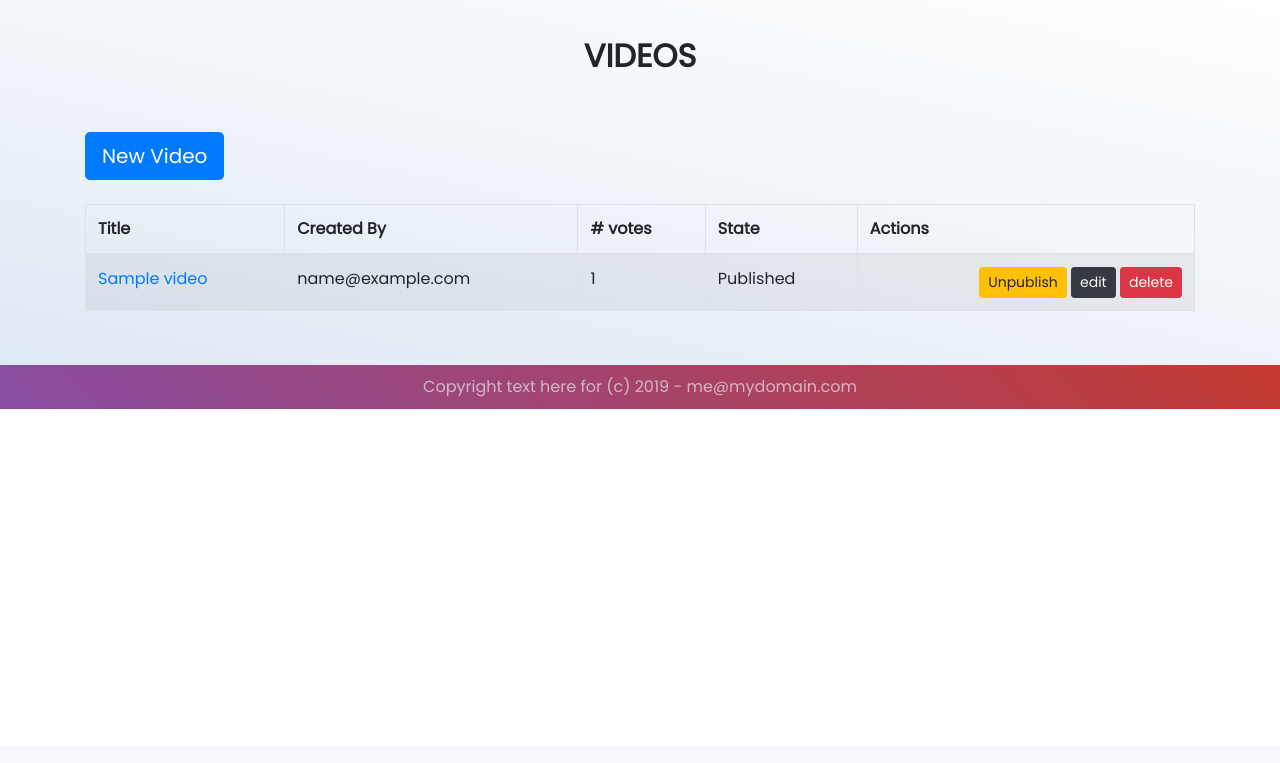
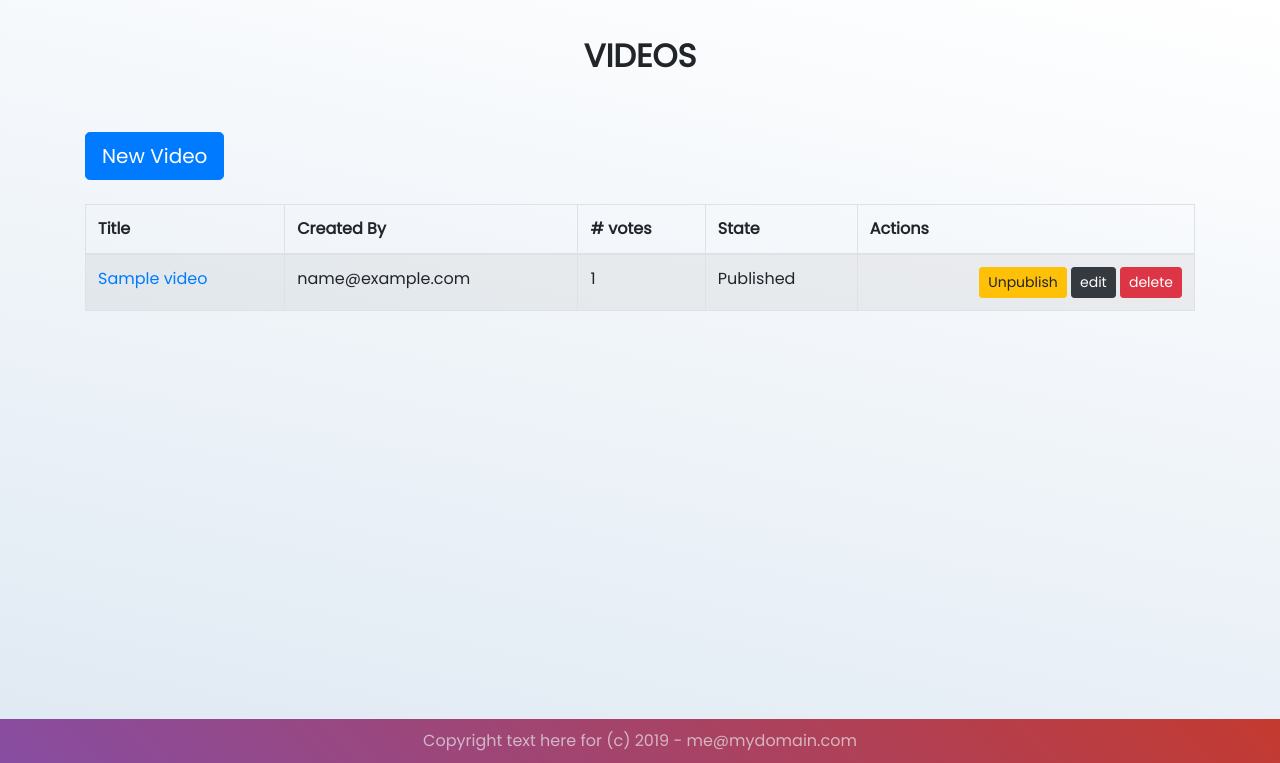
Before and after one commit to danaahm/Flask-poll, a Flask app: page /admin/videos in a window 1280 px wide. Shown: the part 55-818 px from the top of the page. Before the commit the page ends 464 px from the top, so only its background shows below. Run offline with Flask 2, Linux system fonts and the light colour scheme; a user stored in the database is signed in; tables that the repository leaves empty hold one stand-in row (values such as "Sample post"); some libraries are stand-ins or nearby versions.

Commit message:
footer position in admin pages fixed.

```diff
--- a/app/static/style.css
+++ b/app/static/style.css
@@ -306,3 +306,11 @@ h2.section-heading
     background-image: linear-gradient(45deg, #874da2 0%, #c43a30 100%);
     color: #e9ecefad;
 }
+
+.admin-section
+{
+    padding:3%;
+    background-image: linear-gradient(12deg, #dfe9f3 0%, white 100%);
+    min-height: 95vh;
+    margin-bottom:-40px;
+}
--- a/app/templates/admin_new_video.html
+++ b/app/templates/admin_new_video.html
@@ -1,7 +1,7 @@
 {% extends "admin_base.html" %}
 
 {% block content %}
-<section id="section-submit">
+<section class="admin-section">
 <div class="container">
 	<div class="row text-center">
 		<div class="col-lg-12">
--- a/app/templates/dashboard.html
+++ b/app/templates/dashboard.html
@@ -1,7 +1,7 @@
 {% extends "admin_base.html" %}
 
 {% block content %}
-<section id="section-results">
+<section class="admin-section">
 <div class="container">
   <div class="row text-center">
     <div class="col-lg-12">
--- a/app/templates/users.html
+++ b/app/templates/users.html
@@ -1,7 +1,7 @@
 {% extends "admin_base.html" %}
 
 {% block content %}
-<section id="section-results">
+<section class="admin-section">
 	<div class="container">
 		<div class="row text-center">
 			<div class="col-lg-12">
--- a/app/templates/videos.html
+++ b/app/templates/videos.html
@@ -1,7 +1,7 @@
 {% extends "admin_base.html" %}
 
 {% block content %}
-<section id="section-results">
+<section class="admin-section">
 	<div class="container">
 		<div class="row text-center">
 			<div class="col-lg-12">
@@ -26,7 +26,6 @@
 				{% endfor %}
 				{% endwith %}
 				<table class="table table-striped">
-					<tbody>
 						<thead>
 								<tr>
 									<th scope="col">Title</th>
@@ -36,6 +35,7 @@
 									<th scope="col">Actions</th>
 								</tr>
 							</thead>
+					<tbody>
 						{% for vid in videos %}
 						<tr>
 							<td><a href="{{url_for('view',video_id=vid.id)}}">{{vid.title}}</a></td>
--- a/app/templates/votes.html
+++ b/app/templates/votes.html
@@ -2,7 +2,7 @@
 {% extends "admin_base.html" %}
 
 {% block content %}
-<section id="section-results">
+<section class="admin-section">
 	<div class="container">
 		<div class="row text-center">
 			<div class="col-lg-12">
```
Lines whose indentation alone changed are shown as unchanged.
